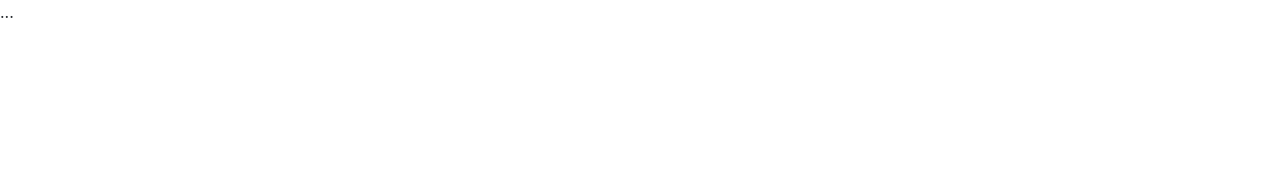
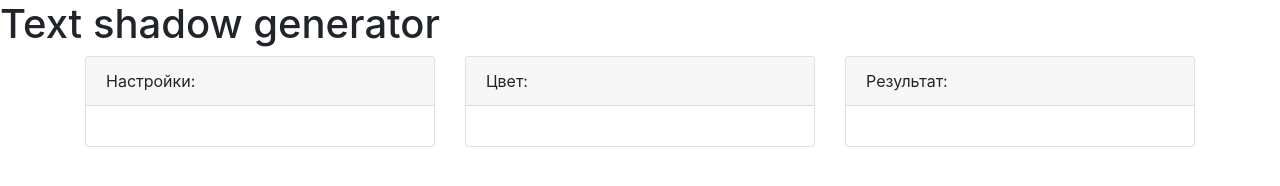
Before and after one commit to MelnikovSergey/TextShadowGenerator, a plain HTML site: page index.html in a window 1280 px wide. Drawn offline with Linux system fonts and the light colour scheme.

Commit message:
Update index.html

```diff
--- a/index.html
+++ b/index.html
@@ -12,6 +12,31 @@
     <link rel="stylesheet" href="css/styles.css">
   </head>
   <body>
-  ...
+    <h1>Text shadow generator</h1>
+    <div class="container">
+      <div class="row">
+        <div class="col-xl-4 col-md-6">
+          <div class="card">
+            <div class="card-header bg-proimary">Настройки:</div>
+            <div class="card-body"></div>
+          </div>
+        </div>
+        <div class="col-xl-4 col-md-6">
+          <div class="card">
+            <div class="card-header bg-proimary">Цвет:</div>
+            <div class="card-body"></div>
+          </div>
+        </div>
+        <div class="col-xl-4 col-md-12">
+          <div class="card">
+            <div class="card-header bg-proimary">Результат:</div>
+            <div class="card-body"></div>
+          </div>
+        </div>
+      </div>
+    </div>
+    <!-- jQuery, app.js -->
+    <script src="vendor/jquery-3.3.1.min"></script>
+    <script src="js/app.js"></script>
   </body>
 </html>
```
